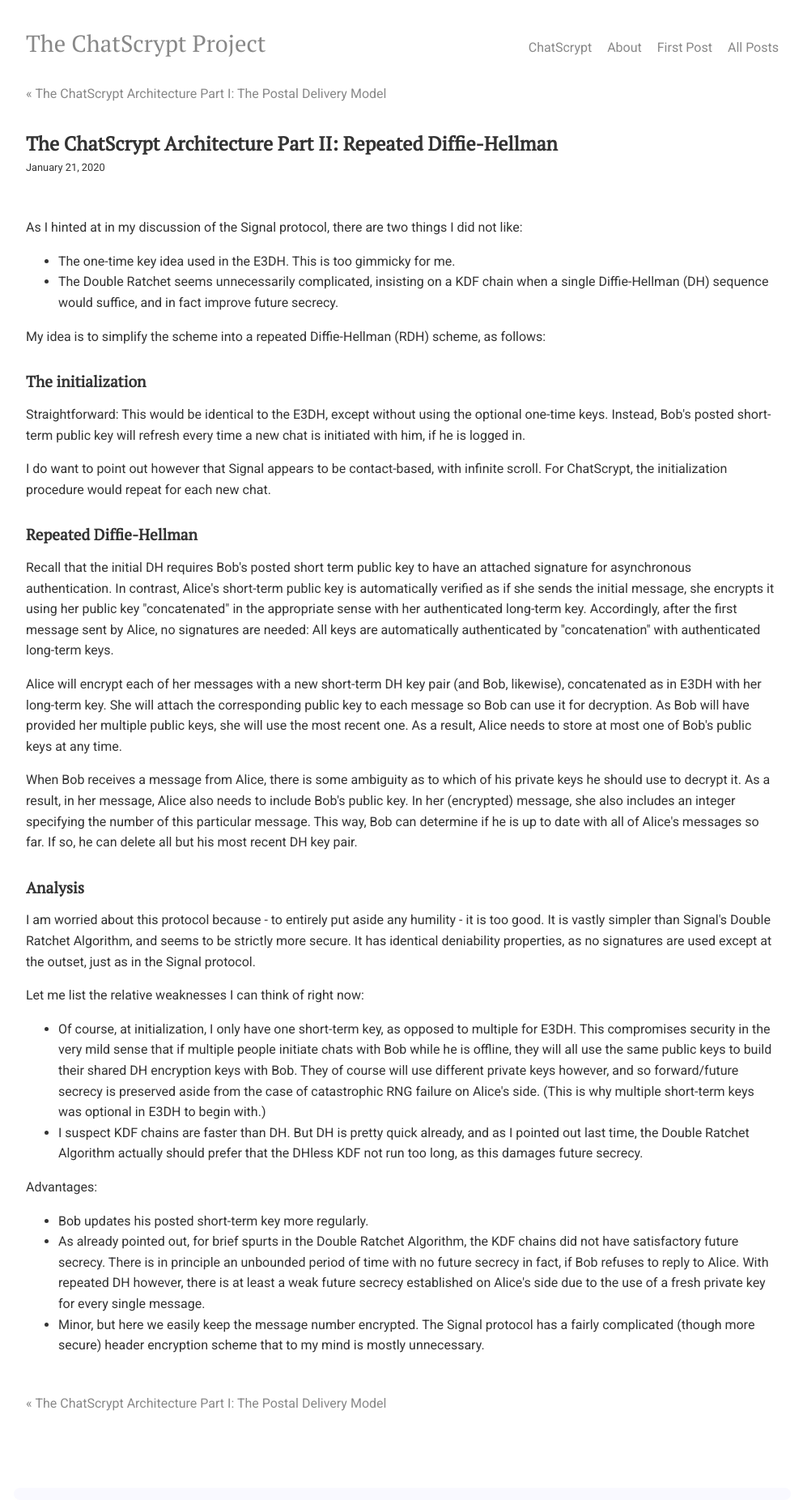
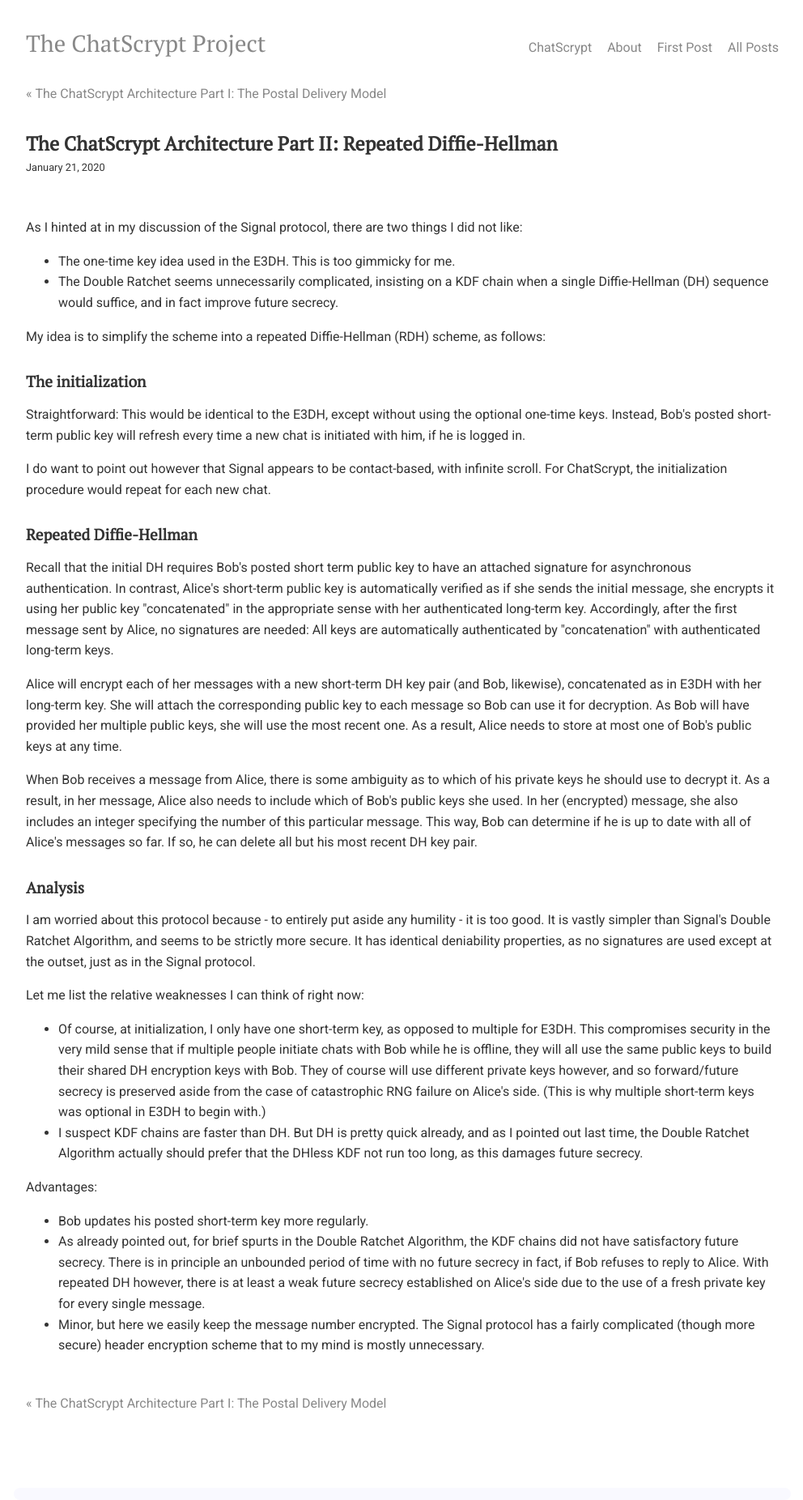
Before and after one commit to chatscrypt/chatscrypt.github.io, a Jekyll site: the page built from _posts/2020-01-21-the-chatscrypt-architecture-part-ii-repeated-diffie-hellman.html, in a window 1280 px wide. Shown: the whole page at 81% size, without its empty margins (143-1135 px from the left). Built offline with Jekyll 4.4.1, drawn with Linux system fonts in a browser that asks for light colours; comment, search, counter and statistics services are not loaded.

Commit message:
Update 2020-01-21-the-chatscrypt-architecture-part-ii-repeated-diffie-hellman.html

```diff
--- a/_posts/2020-01-21-the-chatscrypt-architecture-part-ii-repeated-diffie-hellman.html
+++ b/_posts/2020-01-21-the-chatscrypt-architecture-part-ii-repeated-diffie-hellman.html
@@ -27,7 +27,7 @@ Recall that the initial DH requires Bob's posted short term public key to have a
 
 <p>Alice will encrypt each of her messages with a new short-term DH key pair (and Bob, likewise), concatenated as in E3DH with her long-term key. She will attach the corresponding public key to each message so Bob can use it for decryption. As Bob will have provided her multiple public keys, she will use the most recent one. As a result, Alice needs to store at most one of Bob's public keys at any time.
 
-<p>When Bob receives a message from Alice, there is some ambiguity as to which of his private keys he should use to decrypt it. As a result, in her message, Alice also needs to include Bob's public key. In her (encrypted) message, she also includes an integer specifying the number of this particular message. This way, Bob can determine if he is up to date with all of Alice's messages so far. If so, he can delete all but his most recent DH key pair.
+<p>When Bob receives a message from Alice, there is some ambiguity as to which of his private keys he should use to decrypt it. As a result, in her message, Alice also needs to include which of Bob's public keys she used. In her (encrypted) message, she also includes an integer specifying the number of this particular message. This way, Bob can determine if he is up to date with all of Alice's messages so far. If so, he can delete all but his most recent DH key pair.
 
 <h2>Analysis</h2>
 
```
